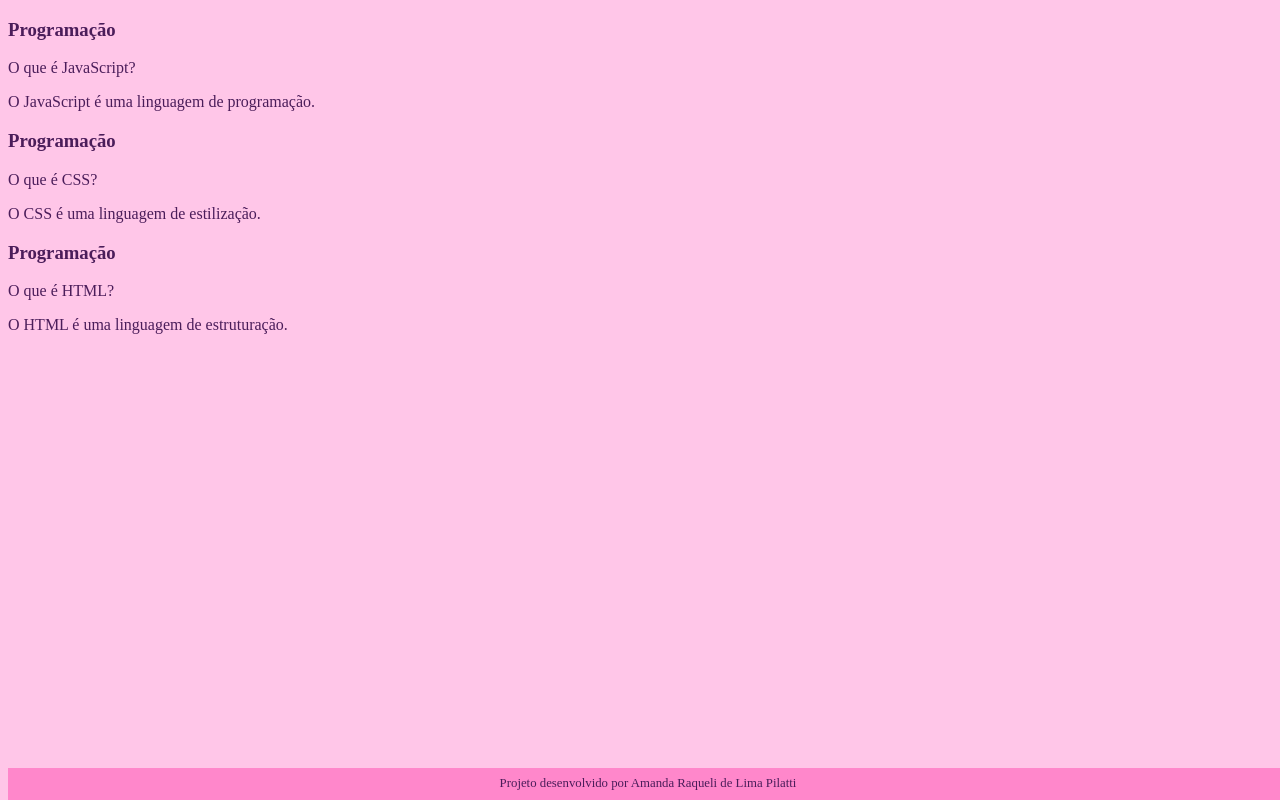
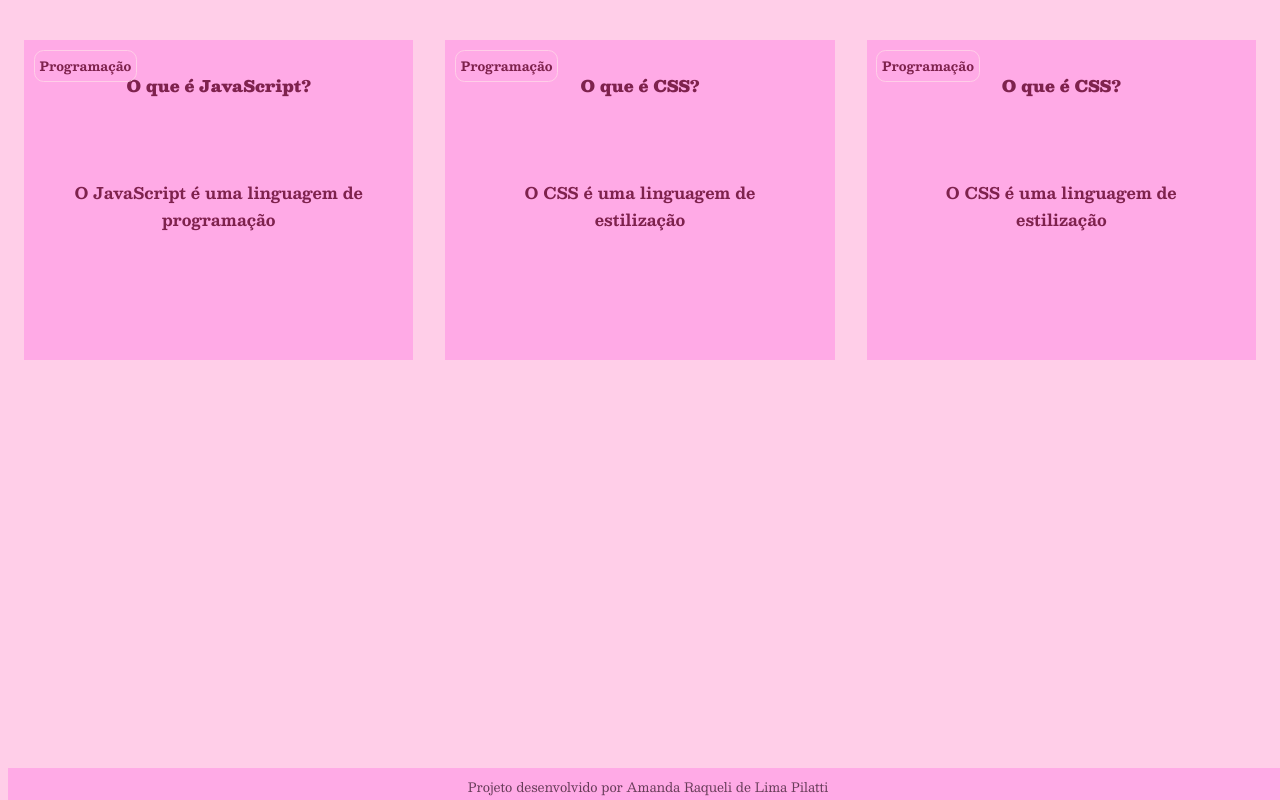
Before and after one commit to amandapilatti/Flashcards, a plain HTML site: page index.html in a window 1280 px wide. Drawn offline with nearby package versions, Linux system fonts and the light colour scheme; files that its build step writes are made by us from their sources; a web font is replaced by a local one.

Commit message:
Add files via upload

```diff
--- a/index.html
+++ b/index.html
@@ -1,17 +1,18 @@
 <!DOCTYPE html>
 <html lang="pt-br">
+
 
 <head>
     <meta charset="UTF-8">
     <meta name="viewport" content="width=device-width, initial-scale=1.0">
-    <title>Flashcards</title>
     <link rel="stylesheet" href="assets/style.css">
+    <title>Flashcard</title>
 </head>
+
 
 <body>
     <main>
         <section id="container">
-
             <article class="cartao">
                 <div class="cartao__conteudo">
                     <h3>Programação</h3>
@@ -19,49 +20,38 @@
                         <p>O que é JavaScript?</p>
                     </div>
                     <div class="cartao__conteudo__resposta">
-                        <p>O JavaScript é uma linguagem de programação.</p>
+                        <p>O JavaScript é uma linguagem de programação</p>
                     </div>
-
                 </div>
-
             </article>
-
-            <article class="cartao"></article>
+            <article class="cartao">
                 <div class="cartao__conteudo">
                     <h3>Programação</h3>
                     <div class="cartao__conteudo__pergunta">
                         <p>O que é CSS?</p>
                     </div>
                     <div class="cartao__conteudo__resposta">
-                    <p>O CSS é uma linguagem de estilização.</p>
+                        <p>O CSS é uma linguagem de estilização</p>
                     </div>
-
                 </div>
-
             </article>
-
-            <article class="cartao"></article>
+            <article class="cartao">
                 <div class="cartao__conteudo">
                     <h3>Programação</h3>
                     <div class="cartao__conteudo__pergunta">
-                    <p>O que é HTML?</p>
+                        <p>O que é CSS?</p>
                     </div>
                     <div class="cartao__conteudo__resposta">
-                    <p>O HTML é uma linguagem de estruturação.</p>
+                        <p>O CSS é uma linguagem de estilização</p>
                     </div>
-
                 </div>
-
             </article>
-
         </section>
     </main>
-
     <footer>
         <p>Projeto desenvolvido por Amanda Raqueli de Lima Pilatti</p>
-
     </footer>
-
 </body>
 
+
 </html>
--- a/style.css
+++ b/style.css
@@ -1,21 +1,65 @@
-@import url('https://fonts.googleapis.com/css2?family=Gowun+Batang:wght@400;700&display=swap');
+@import url('https://fonts.googleapis.com/css2?family=Besley:ital,wght@0,400..900;1,400..900&display=swap');
 
 :root{
-    --font: "Gowun Batang", serif;
-    --cor-1: #ffc6e8;
-    --cor-2: #ff87cb;
-    --cor-3: #BC7FCD;
-    --cor-4: #4b1d5a;
+    --font: "Besley", serif;
+    --cor-1: #ffcee8;
+    --cor-2: #7e224d;
+    --cor-3: #ffaae6;
+    --cor-4: #673c59;
 }
 
 body{
     background-color: var(--cor-1);
-    color: var(--cor-4);
+    color: var(--cor-2);
     font-family: var(--font);
 }
 
+#container{
+    display: flex;
+}
+
+.cartao{
+    margin: 1rem 1rem;
+    height: 20rem;
+    flex-grow: 1;
+    flex-basis: calc(33% - 6rem);
+}
+
+.cartao__conteudo{
+    background-color: var(--cor-3);
+    text-align: center;
+    height: 100%;
+}
+
+.cartao__conteudo h3{
+    color: var(--cor-2);
+    border: 1px solid var(--cor-1);
+    text-align: left;
+    padding: 0.3rem;
+    position: absolute;
+    margin: 0.6rem;
+    border-radius: 0.6rem;
+    font-size: 1vw;
+}
+
+.cartao__conteudo p{
+    margin-top: 1rem;
+    padding: 2rem;
+}
+
+.cartao__conteudo__pergunta p{
+    color: var(--cor-2);
+    font-weight: 900;
+}
+
+.cartao__conteudo__resposta{
+    color: var(--cor-2);
+    font-weight: 700;
+}
+
+
 footer{
-    background-color: var(--cor-2);
+    background-color: var(--cor-3);
     color: var(--cor-4);
     position: fixed;
     bottom: 0;
```
Lines whose indentation alone changed are shown as unchanged.
